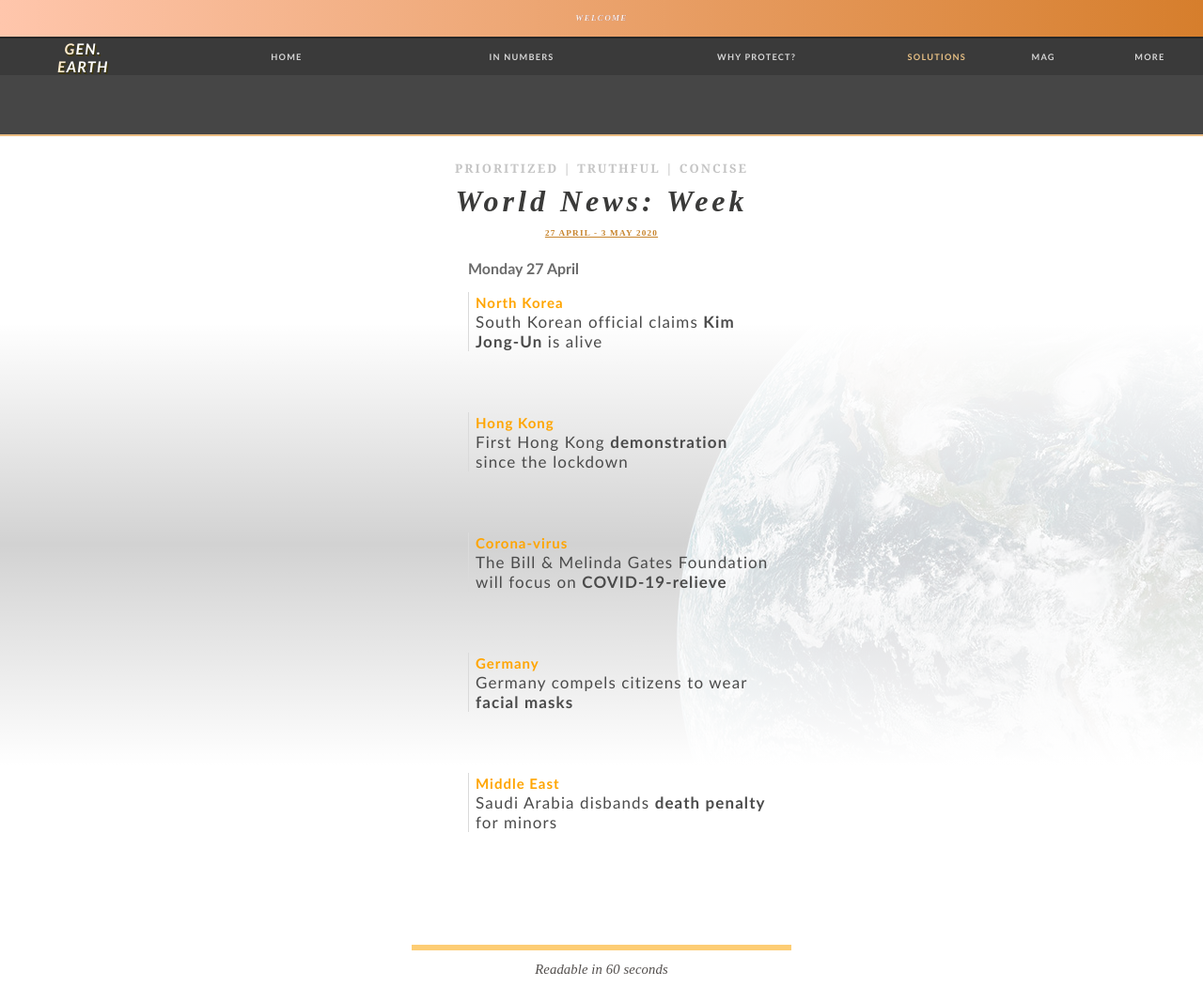
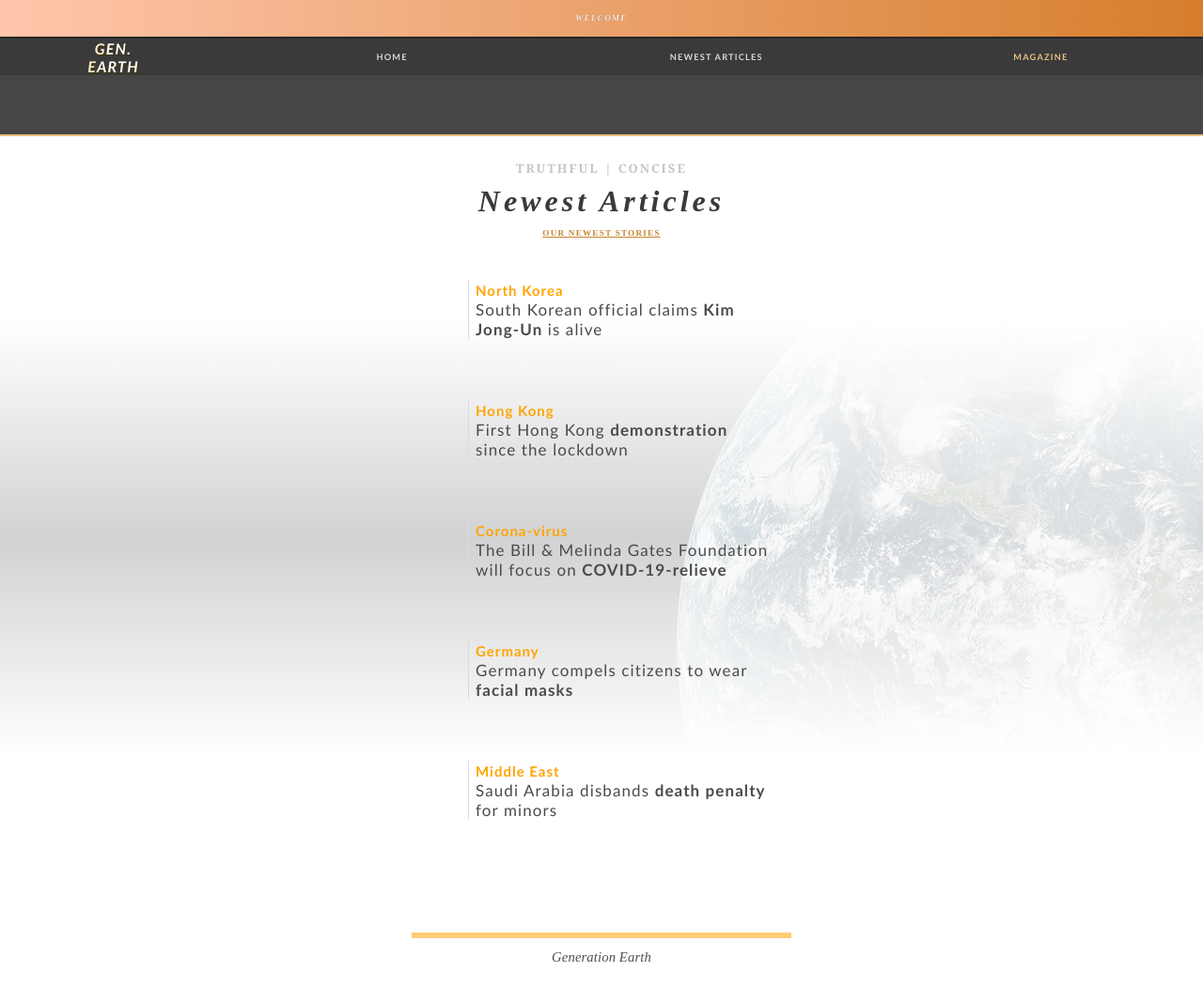
Before and after one commit to onlinemuseum/genearth, a plain HTML site: page Articles/NewsWeek.html in a window 1280 px wide. Shown: the whole page at 94% size. Drawn offline with Linux system fonts and the light colour scheme.

Commit message:
Website revamp!!

```diff
--- a/Articles/NewsWeek.html
+++ b/Articles/NewsWeek.html
@@ -56,34 +56,20 @@
 
 
   <div  id="Nav2">
-      <div><p><a href="../../index.html">
+      <div><p><a href="../index.html">
       Home</a> </p>
       </div>
-      <div><p><a href="../../Stats/InNumbers.html">
-        In Numbers</a></p>
+      <div><p><a href="#">
+        Newest Articles</a></p>
       </div>
 
-      <div><p><a href="../../Protect/WhyProtect.html">
-        Why Protect?</a></p>
+      <div><p><a id="Uplifting" href="../Mag/Magazine.html">
+        Magazine</a></p>
       </div>
 
   </div>
 
-  <div  id="Nav3">
-    <div><p  id="Uplifting"><a
-      id="Uplifting" href="../Solutions.html">
-      Solutions</a></p>
-    </div>
 
-    <div><p><a href="../../Mag/Magazine.html">
-      Mag</p></a>
-    </div>
-
-
-    <div><p><a href="../../More/More.html">
-      More</a></p>
-    </div>
-  </div>
 </nav>
 <div id="Thumb">
   &ensp;
@@ -93,21 +79,20 @@
 <div class="BG3">
 
 <header>
-  <p id="Kicker"> Prioritized | Truthful | Concise</p>
-  <h1>World News: Week</h1>
+  <p id="Kicker"> Truthful | Concise</p>
+  <h1>Newest Articles</h1>
 
   <p id="Date"></p>
   <!--<p id="SubTitle">Readable in sixty seconds</p>-->
 </header>
-<p id="Date" style="margin-top:-29px;">27 April - 3 May 2020</p>
+<p id="Date" style="margin-top:-29px;">Our newest stories</p>
 
 <section-1>
   <article>
     <div>
       <div class="NewsBox">
         <!--<p id="HotSiderNews">#Today's News</p><br>-->
-        <h3 style="color:rgb(107, 107, 107); font-size:16px;">Monday 27 April</h3>
-
+<br><br>
         <details><summary><h2><span>North Korea</span><br>
             South Korean official claims <strong>Kim Jong-Un</strong> is alive</h2></summary>
               <p>
@@ -178,7 +163,7 @@
 <footer>
     <hr>
     <p id="Endnote">
-        Readable in 60 seconds
+        Generation Earth
     </p>
 </footer>
 </div>
--- a/MainStyle.css
+++ b/MainStyle.css
@@ -56,7 +56,7 @@ nav p{
 /*NAV NAV NAV*/
     nav{
         display: grid;
-        grid-template-columns: 12fr 53fr 24fr ;
+        grid-template-columns: 12fr 53fr ;
         width:100%;
         grid-gap:10px;
         background-color:rgb(58, 58, 58);
--- a/index.css
+++ b/index.css
@@ -53,7 +53,7 @@ object{width:100%; margin:0; display:block;
         nav{
             display: grid;
 
-            grid-template-columns: 12fr 53fr 24fr ;
+            grid-template-columns: 12fr 53fr;
             width:100%;
             grid-gap:10px;
             background-color:rgb(58, 58, 58);
@@ -110,7 +110,7 @@ object{width:100%; margin:0; display:block;
         #Uplifting{        color:rgb(233, 193, 133)
         }
         #Uplifting:hover{color:rgb(255, 179, 92); }
-        #Nav3{    grid-template-columns:1fr 1fr 1fr;}
+
 
     #Thumb{
             color:#fff;
```
Also changed, not shown: Mag/Magazine.html (+4 -18 lines), Solutions/Efficiency/EnergyEfficiency.html (+1 -1 lines), index.html (+5 -20 lines).
